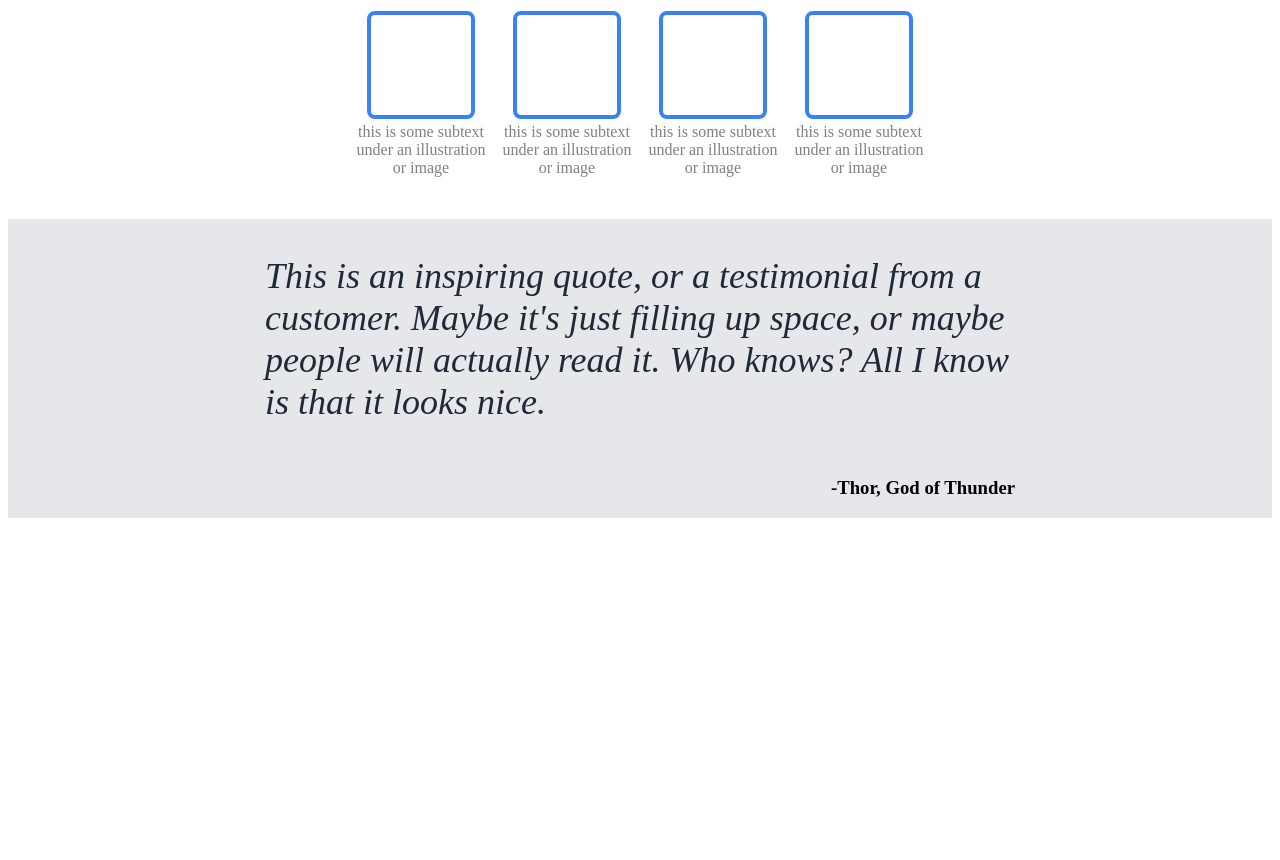
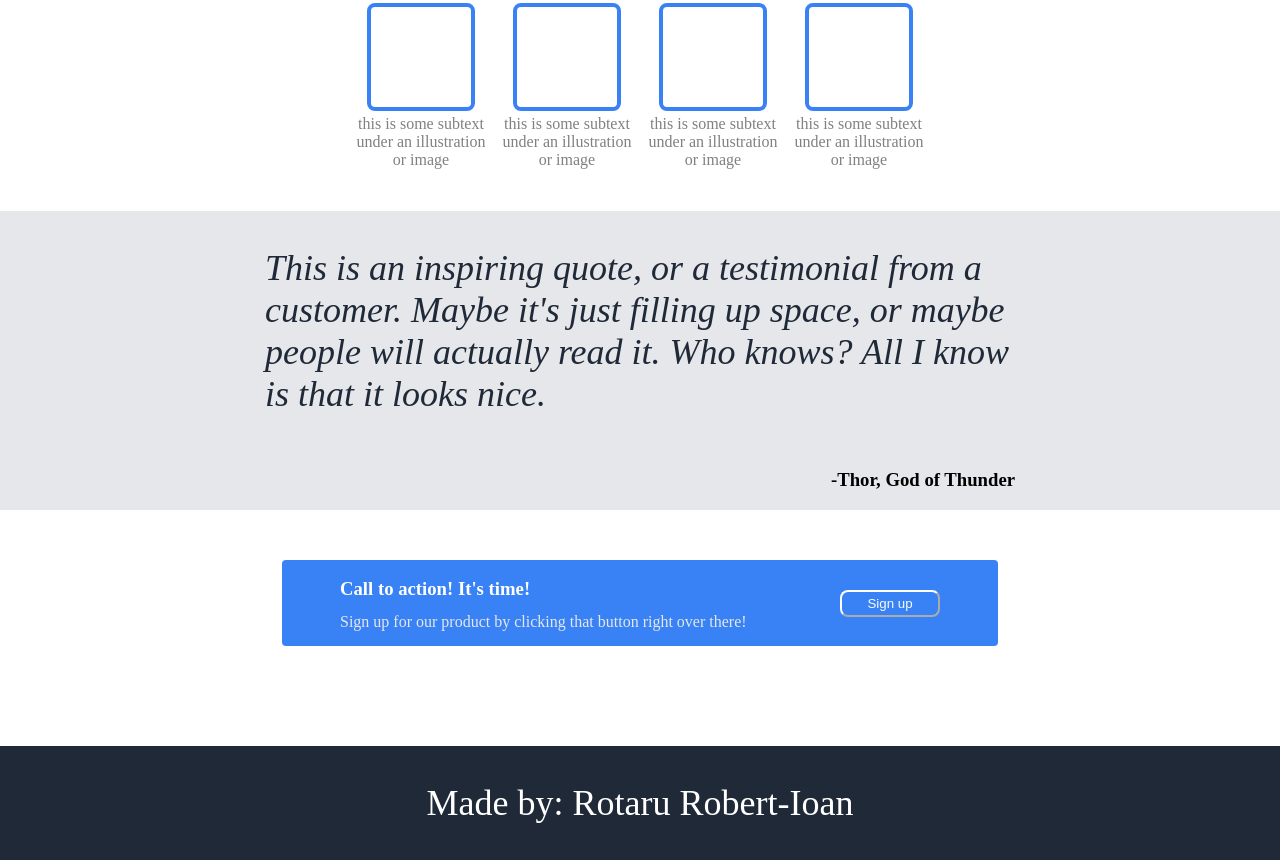
Before and after one commit to rrobert02/landing-page, a plain HTML site: page index.html in a window 1280 px wide. Shown: the part 577-1437 px from the top of the page. Before the commit the page ends 1103 px from the top, so only its background shows below. Drawn offline with Linux system fonts and the light colour scheme.

Commit message:
Shows the fourth section and the footer!

```diff
--- a/index.html
+++ b/index.html
@@ -75,10 +75,19 @@
 
 
 
-    <section>
-
+    <section class="section-4">
+        <div class="container-action-button">
+            <div class="action">
+                <h3 class="h3-section-4">Call to action! It's time!</h3>
+                <p class="subtext-action">Sign up for our product by clicking that button right over there!</p>
+            </div>
+            <button class="button-action">Sign up</button>
+        </div>
     </section>
 
+    <footer>
+        <p>Made by: Rotaru Robert-Ioan</p>
+    </footer>
 
 
 
--- a/style.css
+++ b/style.css
@@ -2,6 +2,7 @@ body {
     display:flex;
     flex-direction: column;
     flex-wrap: wrap;
+    margin:0;
 }
 
 .section-1 {
@@ -183,3 +184,68 @@ button {
     font-size:36px;
     color:#1F2937;
 }
+
+.section-4 {
+    display:flex;
+    justify-content:center;
+    align-items:center;
+    flex-direction: column;
+    width:100%;
+    height:25%;
+    flex-basis: 100%;
+    margin-bottom:50px;
+}
+
+.container-action-button {
+    display:flex;
+    flex-direction: row;
+    justify-content: space-evenly;
+    align-items: center;
+    width:700px;
+    height:70px;
+    border-radius:4px;
+    background-color: #3882F6;
+    margin:50px auto 50px auto;
+    padding:8px;
+}
+
+.action{
+    display:flex;
+    flex-wrap: wrap;
+    justify-content: flex-start;
+    align-items: center;
+    width:450px;
+    height:100px;
+    flex-grow: 0;
+    flex-shrink: 1;
+}
+
+.h3-section-4 {
+    color:white;
+    margin-bottom:0;
+}
+
+.subtext-action {
+    color:#E5E7EB;
+    margin-top:0;
+}
+
+.button-action {
+    border-color: white;
+}
+
+footer {
+    display:flex;
+    flex-direction: column;
+    justify-content: center;
+    align-items: center;
+    background-color:#1F2937;
+    width:100%;
+    height:25%;
+    flex-basis: 100%;
+}
+
+footer > p {
+    color:white;
+    font-size:36px;
+}
```
